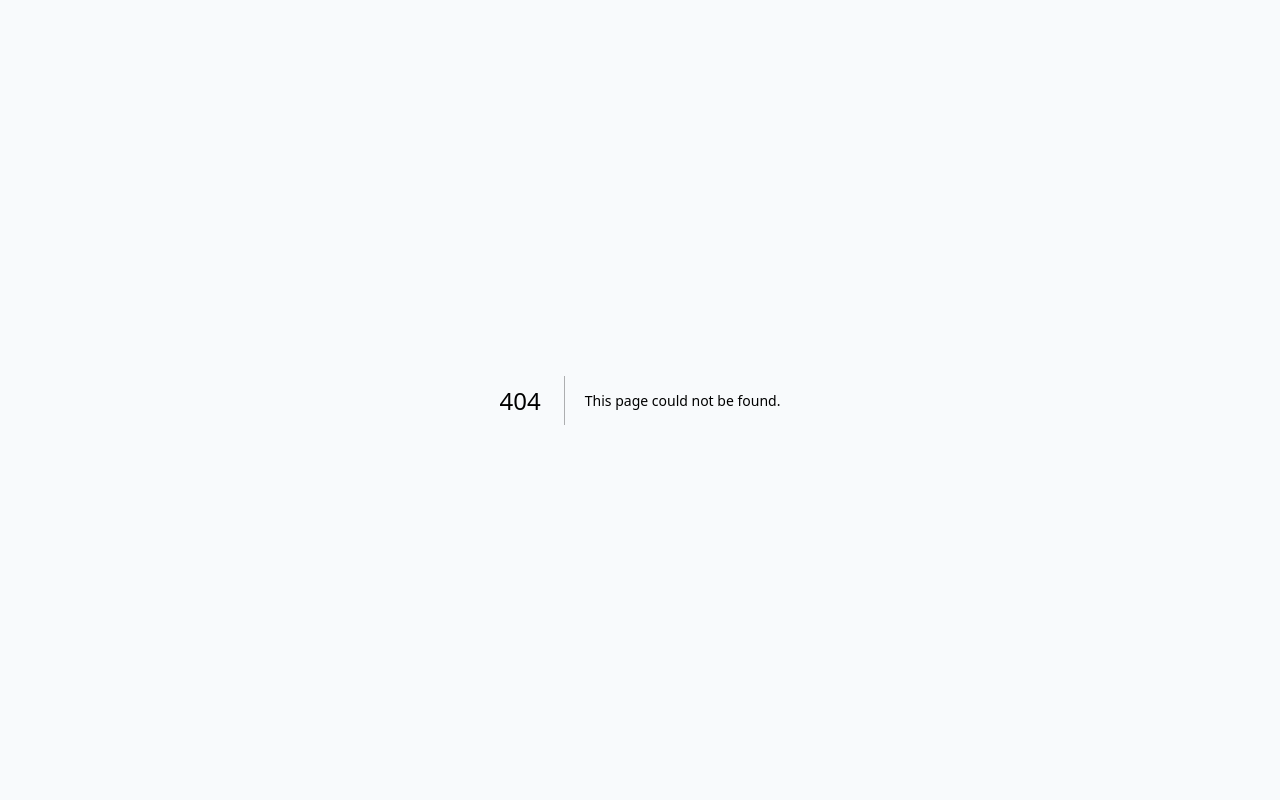
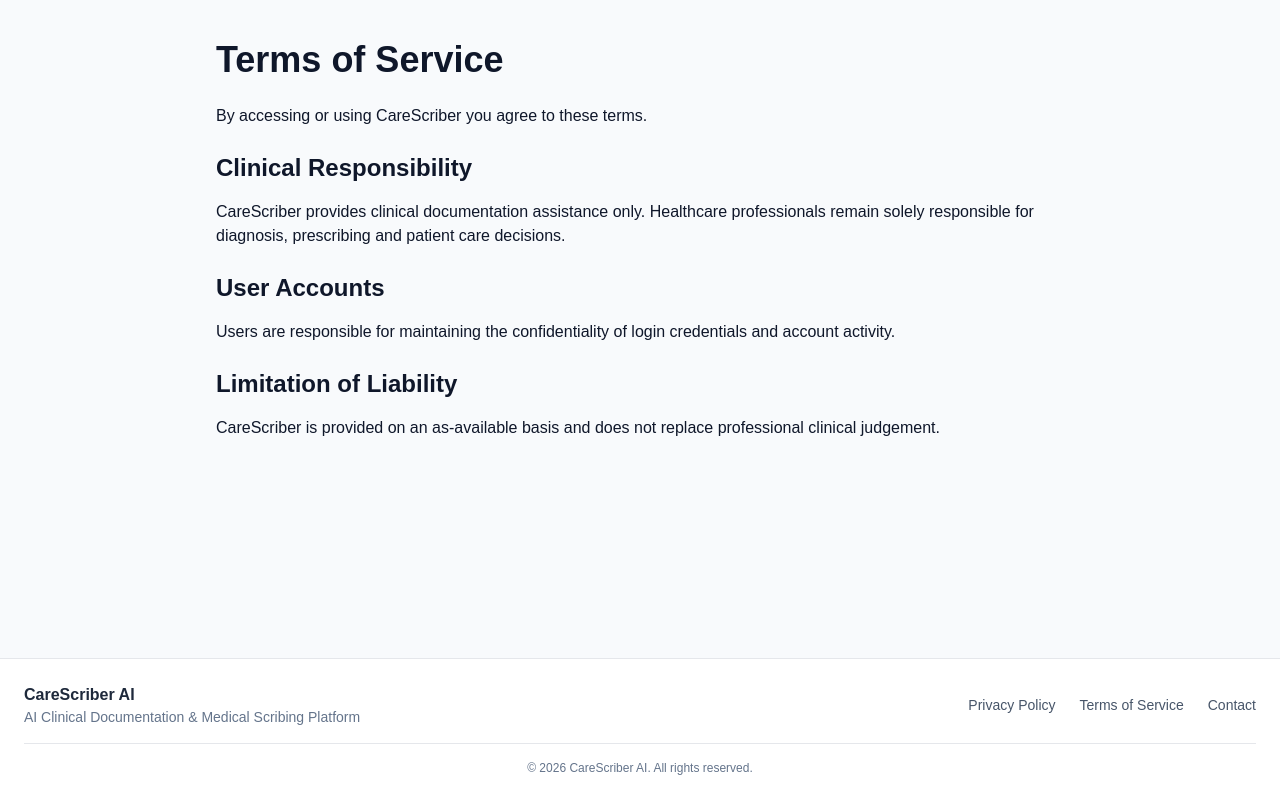
Before and after one commit to Siraajadams/Carescriber-, a Next.js app: page /terms in a window 1280 px wide. Before the commit this address had no page. Shown: the top 800 px of the page. Built offline with nearby package versions, Linux system fonts and the light colour scheme.

Commit message:
Create page.tsx

```diff
--- /dev/null
+++ b/app/terms/page.tsx
@@ -0,0 +1,41 @@
+export default function TermsPage() {
+  return (
+    <main className="max-w-4xl mx-auto px-6 py-10">
+      <h1 className="text-4xl font-bold mb-6">
+        Terms of Service
+      </h1>
+
+      <p className="mb-6">
+        By accessing or using CareScriber you agree to these terms.
+      </p>
+
+      <h2 className="text-2xl font-semibold mb-4">
+        Clinical Responsibility
+      </h2>
+
+      <p className="mb-6">
+        CareScriber provides clinical documentation assistance only.
+        Healthcare professionals remain solely responsible for
+        diagnosis, prescribing and patient care decisions.
+      </p>
+
+      <h2 className="text-2xl font-semibold mb-4">
+        User Accounts
+      </h2>
+
+      <p className="mb-6">
+        Users are responsible for maintaining the confidentiality
+        of login credentials and account activity.
+      </p>
+
+      <h2 className="text-2xl font-semibold mb-4">
+        Limitation of Liability
+      </h2>
+
+      <p>
+        CareScriber is provided on an as-available basis and
+        does not replace professional clinical judgement.
+      </p>
+    </main>
+  );
+}
```
